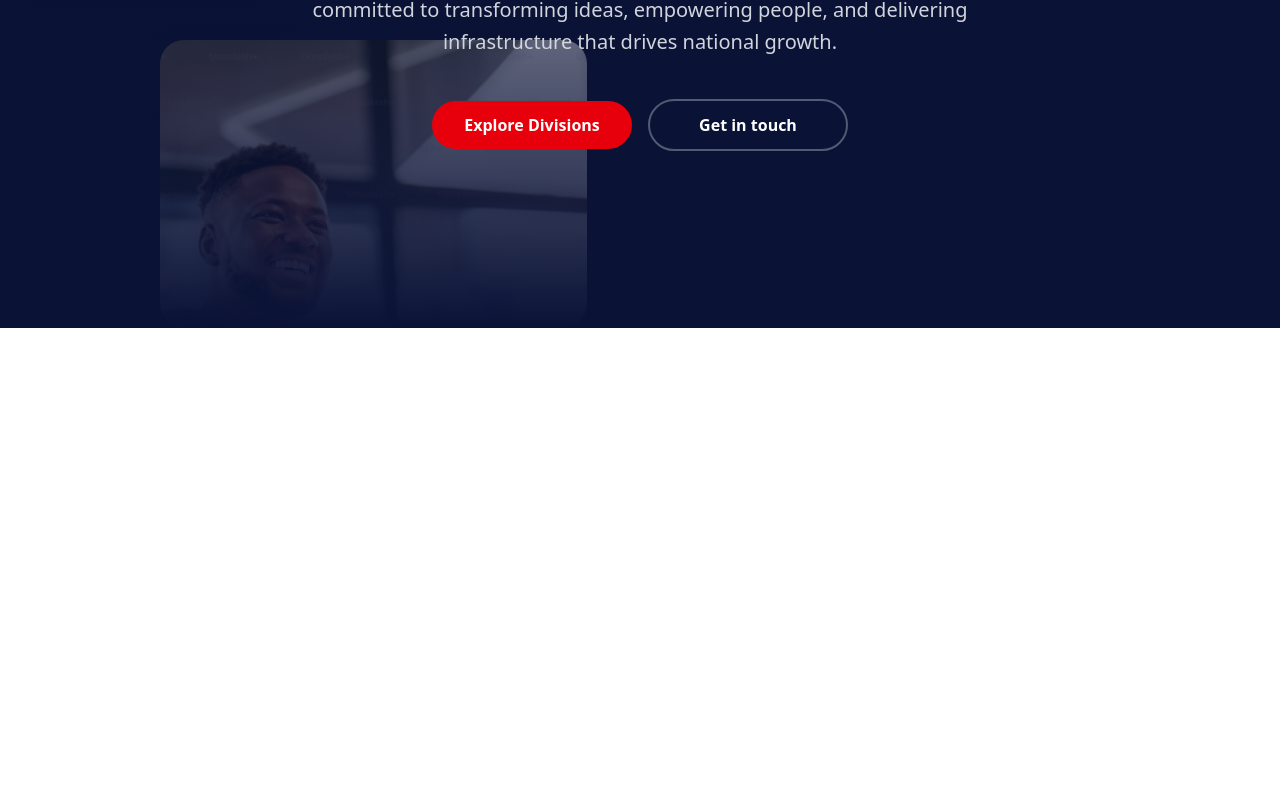
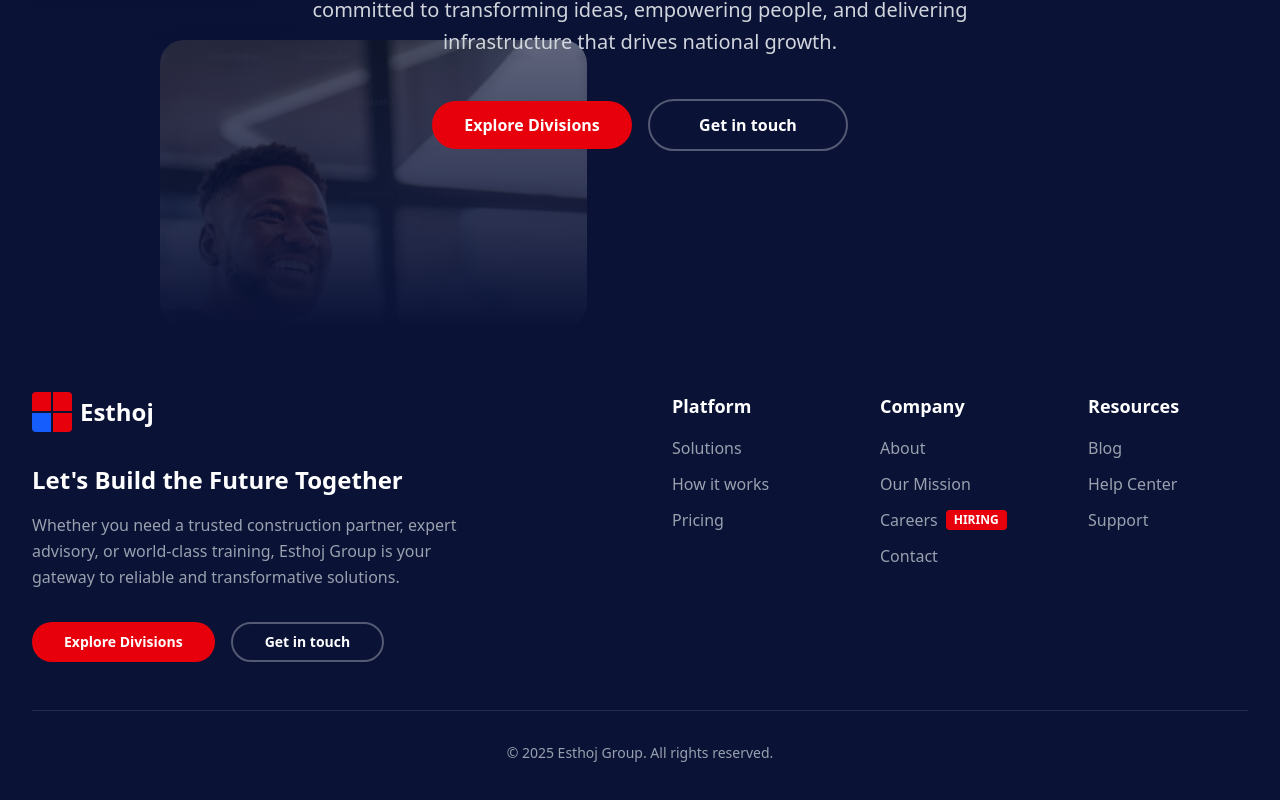
Before and after one commit to beecube-cloud/trainings, a Next.js app: page / in a window 1280 px wide. Shown: the part 472-1272 px from the top of the page. Before the commit the page ends 800 px from the top, so only its background shows below. Built offline with nearby package versions, Linux system fonts and the light colour scheme.

Commit message:
adding footer

```diff
--- a/app/layout.tsx
+++ b/app/layout.tsx
@@ -1,5 +1,8 @@
 import type { Metadata } from "next";
 import { Geist, Geist_Mono } from "next/font/google";
+import Footer from "@/components/layout/footer";
+import Navbar from "@/components/layout/main-nav";
+
 import "./globals.css";
 
 const geistSans = Geist({
@@ -32,7 +35,9 @@ export default function RootLayout({
       <body
         className={`${geistSans.variable} ${geistMono.variable} antialiased`}
       >
+          <Navbar />
         {children}
+        <Footer />
       </body>
     </html>
   );
--- a/app/page.tsx
+++ b/app/page.tsx
@@ -1,11 +1,8 @@
-import Image from "next/image";
-import Navbar from "@/components/layout/main-nav";
 import HeroParallax from "@/components/sections/hero";
 
 export default function Home() {
   return (
     <>
-    <Navbar />
     <HeroParallax />
     </>
   );
--- /dev/null
+++ b/components/layout/footer.tsx
@@ -0,0 +1,155 @@
+import Link from 'next/link';
+import { Button } from '@/components/ui/button';
+
+interface FooterLink {
+  name: string;
+  href: string;
+  badge?: string;
+}
+
+interface FooterColumn {
+  title: string;
+  links: FooterLink[];
+}
+
+interface FooterProps {
+  logoText?: string;
+  tagline?: string;
+  description?: string;
+  columns?: FooterColumn[];
+  primaryButtonText?: string;
+  primaryButtonHref?: string;
+  secondaryButtonText?: string;
+  secondaryButtonHref?: string;
+  copyrightText?: string;
+  showButtons?: boolean;
+}
+
+export default function CustomizableFooter({
+  logoText = 'Esthoj',
+  tagline = "Let's Build the Future Together",
+  description = 'Whether you need a trusted construction partner, expert advisory, or world-class training, Esthoj Group is your gateway to reliable and transformative solutions.',
+  columns = [
+    {
+      title: 'Platform',
+      links: [
+        { name: 'Solutions', href: '/solutions' },
+        { name: 'How it works', href: '/how-it-works' },
+        { name: 'Pricing', href: '/pricing' },
+      ],
+    },
+    {
+      title: 'Company',
+      links: [
+        { name: 'About', href: '/about' },
+        { name: 'Our Mission', href: '/mission' },
+        { name: 'Careers', href: '/careers', badge: 'HIRING' },
+        { name: 'Contact', href: '/contact' },
+      ],
+    },
+    {
+      title: 'Resources',
+      links: [
+        { name: 'Blog', href: '/blog' },
+        { name: 'Help Center', href: '/help' },
+        { name: 'Support', href: '/support' },
+      ],
+    },
+  ],
+  primaryButtonText = 'Explore Divisions',
+  primaryButtonHref = '/divisions',
+  secondaryButtonText = 'Get in touch',
+  secondaryButtonHref = '/contact',
+  copyrightText = `© ${new Date().getFullYear()} Esthoj Group. All rights reserved.`,
+  showButtons = true,
+}: FooterProps) {
+  return (
+    <footer className="bg-[#0A1236] text-white">
+      <div className="max-w-7xl mx-auto px-4 sm:px-6 lg:px-8 py-16">
+        {/* Main Footer Content */}
+        <div className="grid grid-cols-1 lg:grid-cols-2 gap-12 lg:gap-16 mb-12">
+          {/* Left Section - Logo, Tagline, CTA */}
+          <div className="space-y-8">
+            {/* Logo */}
+            <Link href="/" className="flex items-center space-x-2">
+              <div className="w-10 h-10">
+                <div className="grid grid-cols-2 gap-0.5 w-10 h-10">
+                  <div className="bg-red-600 rounded-tl"></div>
+                  <div className="bg-red-600 rounded-tr"></div>
+                  <div className="bg-blue-600 rounded-bl"></div>
+                  <div className="bg-red-600 rounded-br"></div>
+                </div>
+              </div>
+              <span className="text-2xl font-semibold">{logoText}</span>
+            </Link>
+
+            {/* Tagline */}
+            <div className="space-y-4">
+              <h3 className="text-2xl font-semibold">{tagline}</h3>
+              <p className="text-gray-400 max-w-md leading-relaxed">
+                {description}
+              </p>
+            </div>
+
+            {/* CTA Buttons */}
+            {showButtons && (
+              <div className="flex flex-col sm:flex-row gap-4">
+                <Button
+                  asChild
+                  size="lg"
+                  className="bg-red-600 hover:bg-red-700 text-white rounded-full px-8 font-semibold"
+                >
+                  <Link href={primaryButtonHref}>{primaryButtonText}</Link>
+                </Button>
+
+                <Button
+                  asChild
+                  variant="outline"
+                  size="lg"
+                  className="border-2 border-white/30 bg-transparent text-white hover:bg-white/10 rounded-full px-8 font-semibold"
+                >
+                  <Link href={secondaryButtonHref}>{secondaryButtonText}</Link>
+                </Button>
+              </div>
+            )}
+          </div>
+
+          {/* Right Section - Link Columns */}
+          <div className={`grid gap-8 lg:gap-12 ${
+            columns.length === 3 ? 'grid-cols-2 sm:grid-cols-3' :
+            columns.length === 2 ? 'grid-cols-2' :
+            'grid-cols-1'
+          }`}>
+            {columns.map((column) => (
+              <div key={column.title} className="space-y-4">
+                <h4 className="text-lg font-semibold">{column.title}</h4>
+                <ul className="space-y-3">
+                  {column.links.map((link) => (
+                    <li key={link.name}>
+                      <Link
+                        href={link.href}
+                        className="text-gray-400 hover:text-white transition-colors duration-200 inline-flex items-center gap-2"
+                      >
+                        {link.name}
+                        {link.badge && (
+                          <span className="bg-red-600 text-white text-xs font-bold px-2 py-0.5 rounded">
+                            {link.badge}
+                          </span>
+                        )}
+                      </Link>
+                    </li>
+                  ))}
+                </ul>
+              </div>
+            ))}
+          </div>
+        </div>
+
+        {/* Bottom Copyright */}
+        <div className="border-t border-white/10 pt-8">
+          <p className="text-center text-gray-400 text-sm">{copyrightText}</p>
+        </div>
+      </div>
+    </footer>
+  );
+}
```
